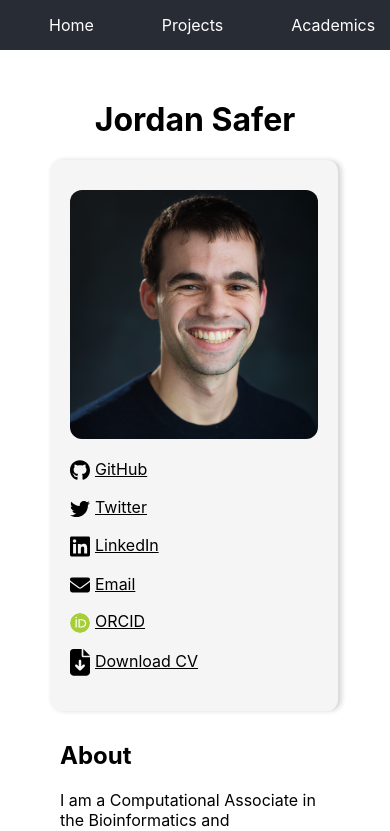
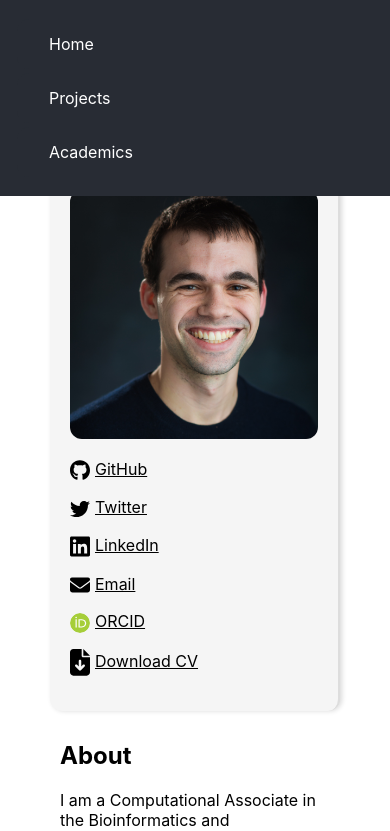
Before and after one commit to jordansafer/jordansafer.github.io, a React (Create React App) app: page / in a window 390 px wide. Shown: the top 831 px of the page. Built offline with nearby package versions, Linux system fonts and the light colour scheme.

Commit message:
make navbar responsive

```diff
--- a/src/App.css
+++ b/src/App.css
@@ -97,6 +97,15 @@
   padding: 15px;
 }
 
+/* make navbar switch to vertical when on mobile */
+@media screen and (max-width: 600px) {
+  .navBar a {
+    float: none;
+    display: block;
+    text-align: left;
+  }
+}
+
 /* for site page just put margins so it doesn't overlap with nav bar */
 /* and to keep it off the border of the page */
 .sitePage {
```
